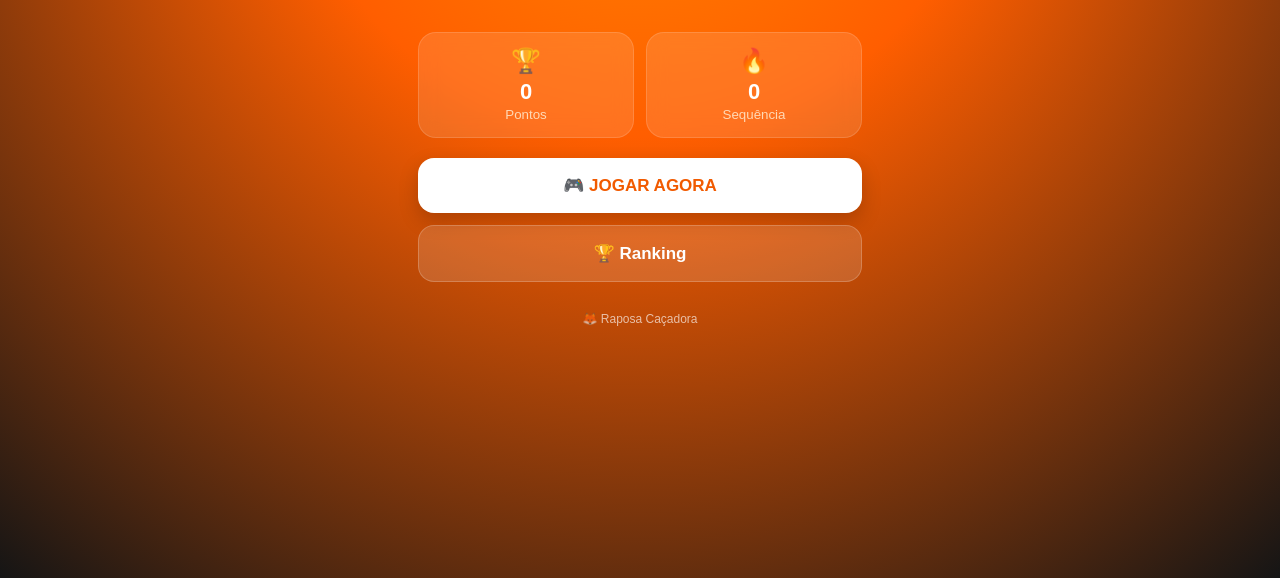
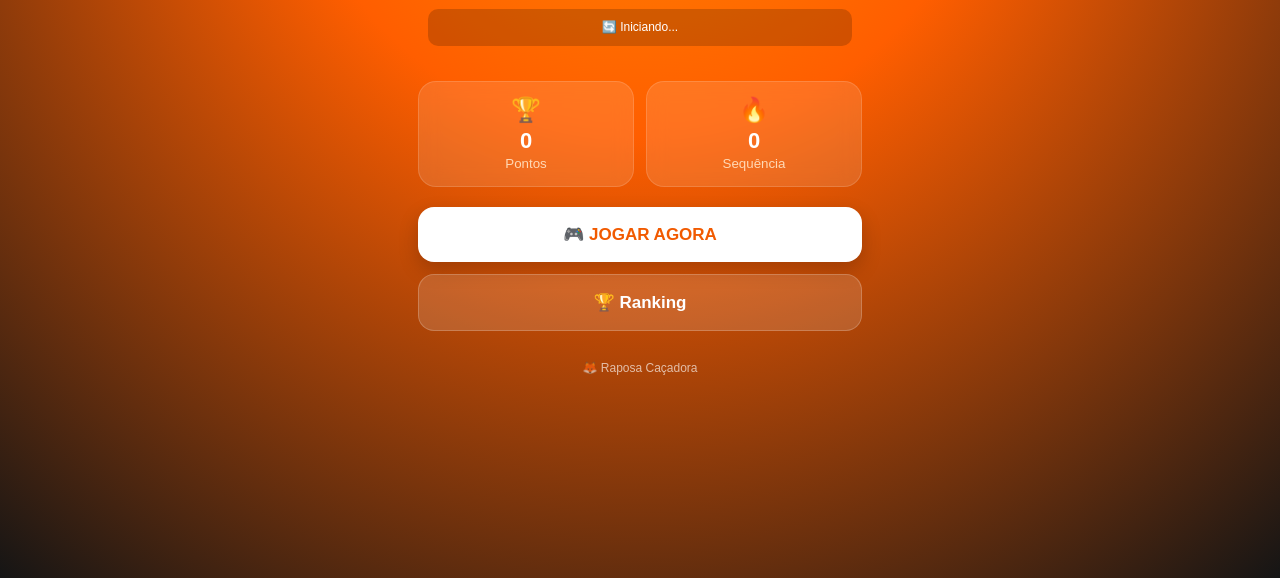
Before and after one commit to bussinessstore20-wq/raposa-cacadora-game, a plain HTML site: page static/index.html in a window 1280 px wide. Shown: the part 222-800 px from the top of the page. Drawn offline with Linux system fonts and the light colour scheme.

Commit message:
index.html

```diff
--- a/static/index.html
+++ b/static/index.html
@@ -12,10 +12,6 @@
 
     <title>Raposa Caçadora</title>
 
-    <!-- Telegram Mini App -->
-    <script src="https://telegram.org/js/telegram-web-app.js"></script>
-
-    <!-- Estilos -->
     <link rel="stylesheet" href="/static/style.css">
 
 </head>
@@ -24,9 +20,7 @@
 
     <main class="game-container">
 
-        <!-- =====================================================
-             CABEÇALHO
-        ====================================================== -->
+        <!-- CABEÇALHO -->
 
         <section class="hero">
 
@@ -42,12 +36,26 @@
                 Encontre a oferta. Acerte o preço. Ganhe pontos.
             </p>
 
+            <!-- DIAGNÓSTICO TEMPORÁRIO -->
+
+            <div
+                id="debug"
+                style="
+                    margin-top: 12px;
+                    padding: 10px;
+                    border-radius: 10px;
+                    background: rgba(0, 0, 0, 0.18);
+                    font-size: 12px;
+                    line-height: 1.4;
+                "
+            >
+                🔄 Iniciando...
+            </div>
+
         </section>
 
 
-        <!-- =====================================================
-             ESTATÍSTICAS
-        ====================================================== -->
+        <!-- ESTATÍSTICAS -->
 
         <section class="stats">
 
@@ -83,9 +91,7 @@
         </section>
 
 
-        <!-- =====================================================
-             MENU
-        ====================================================== -->
+        <!-- MENU -->
 
         <section class="menu">
 
@@ -107,9 +113,7 @@
         </section>
 
 
-        <!-- =====================================================
-             GAME
-        ====================================================== -->
+        <!-- GAME -->
 
         <section
             id="game"
@@ -132,11 +136,9 @@
                     🎧
                 </div>
 
-
                 <h3>
                     Fone Bluetooth
                 </h3>
-
 
                 <p>
                     Você encontrou uma possível oferta.
@@ -181,9 +183,7 @@
         </section>
 
 
-        <!-- =====================================================
-             RANKING
-        ====================================================== -->
+        <!-- RANKING -->
 
         <section
             id="ranking"
@@ -197,9 +197,7 @@
 
             <div class="ranking-item">
 
-                <span>
-                    🥇
-                </span>
+                <span>🥇</span>
 
                 <strong>
                     RaposaMaster
@@ -214,9 +212,7 @@
 
             <div class="ranking-item">
 
-                <span>
-                    🥈
-                </span>
+                <span>🥈</span>
 
                 <strong>
                     Caçador10
@@ -231,9 +227,7 @@
 
             <div class="ranking-item">
 
-                <span>
-                    🥉
-                </span>
+                <span>🥉</span>
 
                 <strong>
                     Ofertão
@@ -256,9 +250,7 @@
         </section>
 
 
-        <!-- =====================================================
-             RODAPÉ
-        ====================================================== -->
+        <!-- RODAPÉ -->
 
         <footer>
             🦊 Raposa Caçadora
@@ -267,16 +259,11 @@
     </main>
 
 
-    <!-- =========================================================
-         TELEGRAM MINI APP
-    ========================================================== -->
+    <!-- TELEGRAM MINI APP -->
 
     <script src="https://telegram.org/js/telegram-web-app.js"></script>
 
-
-    <!-- =========================================================
-         JAVASCRIPT DO GAME
-    ========================================================== -->
+    <!-- NOSSO JAVASCRIPT -->
 
     <script src="/static/app.js"></script>
 
```
